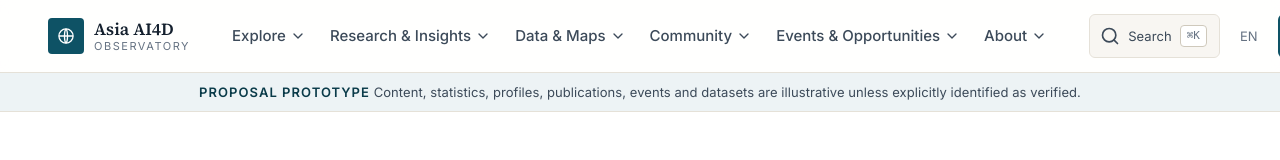
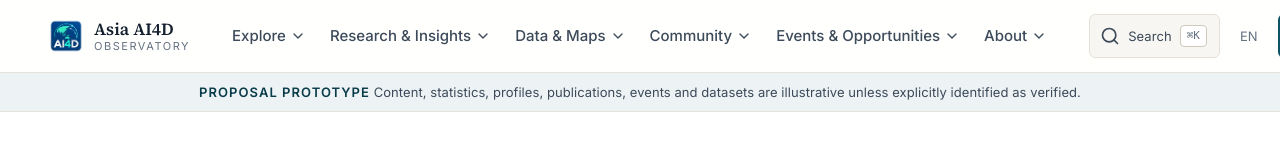
Before and after one commit to rasithsenanayake/LIRNEasia-AI4D, a Next.js app: page /countries in a window 1280 px wide. Shown: the top 160 px of the page. Built offline with nearby package versions, Linux system fonts and the light colour scheme.

Commit message:
Use AI4D image for favicon and header icon

```diff
--- a/src/app/layout.tsx
+++ b/src/app/layout.tsx
@@ -4,7 +4,12 @@ import '../index.css';
 
 export const metadata: Metadata = {
   title: 'Asia AI4D Observatory',
-  description: 'A policy and innovation network on responsible AI across Asia.'
+  description: 'A policy and innovation network on responsible AI across Asia.',
+  icons: {
+    icon: '/imagers/fav%20icon.png',
+    shortcut: '/imagers/fav%20icon.png',
+    apple: '/imagers/fav%20icon.png'
+  }
 };
 
 export default function RootLayout({ children }: Readonly<{ children: React.ReactNode }>) {
--- a/src/components/layout/Header.tsx
+++ b/src/components/layout/Header.tsx
@@ -1,6 +1,7 @@
 'use client';
 
 import React, { useEffect, useRef, useState } from 'react';
+import Image from 'next/image';
 import { usePathname } from 'next/navigation';
 import { ChevronDownIcon, MenuIcon, SearchIcon } from 'lucide-react';
 import { navGroups } from '../../data/navigation';
@@ -45,12 +46,13 @@ export function Header() {
       <header className="sticky top-0 z-40 border-b border-line bg-surface/95 backdrop-blur supports-[backdrop-filter]:bg-surface/85">
         <div className="mx-auto flex h-16 max-w-[96rem] items-center gap-4 px-5 sm:px-8 lg:h-[72px] lg:gap-8 lg:px-12">
           <Link to="/" className="flex shrink-0 items-center gap-2.5 rounded" aria-label="Asia AI4D Observatory — home">
-            <span aria-hidden="true" className="flex h-9 w-9 items-center justify-center rounded bg-accent">
+            <Image src="/imagers/fav%20icon.png" alt="" width={36} height={36} priority className="h-9 w-9 rounded object-cover" />
+            {/* <span aria-hidden="true" className="flex h-9 w-9 items-center justify-center rounded bg-accent">
               <svg viewBox="0 0 24 24" className="h-5 w-5" fill="none" stroke="white" strokeWidth="1.6">
                 <circle cx="12" cy="12" r="8.5" />
                 <path d="M3.5 12h17M12 3.5c2.4 2.6 2.4 14.4 0 17M12 3.5c-2.4 2.6-2.4 14.4 0 17" />
               </svg>
-            </span>
+            </span> */}
             <span className="leading-tight">
               <span className="block font-serif text-[1.0625rem] font-semibold text-ink">Asia AI4D</span>
               <span className="block text-[0.6875rem] uppercase tracking-[0.14em] text-ink-muted">Observatory</span>
```
Also changed, not shown: public/imagers/fav icon.png (added).
